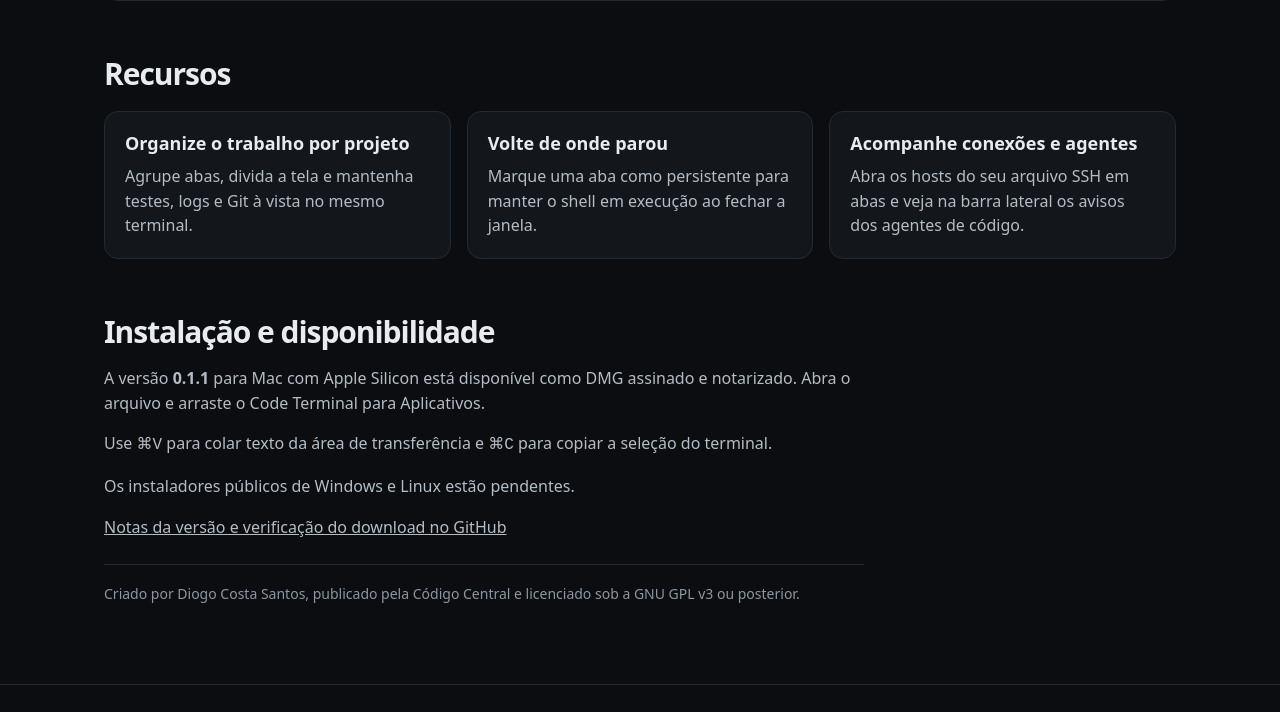
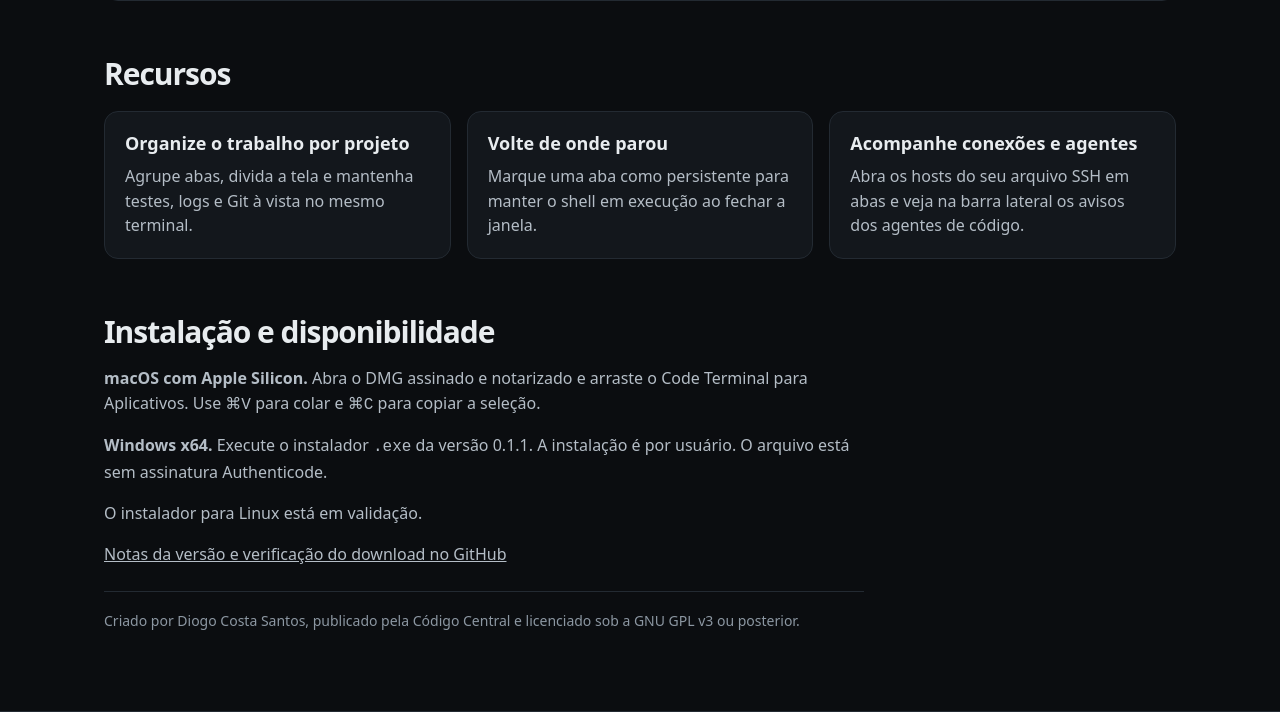
Before and after one commit to codigocentral/code-terminal, a plain HTML site: page index.html in a window 1280 px wide. Shown: the part 911-1623 px from the top of the page. Drawn offline with Linux system fonts and the light colour scheme.

Commit message:
Add the Windows installer download

```diff
--- a/index.html
+++ b/index.html
@@ -53,6 +53,7 @@
       <p>Terminal de código aberto para macOS, Windows e Linux. Use seu shell em abas verticais, divida a tela e acompanhe seus agentes de código sem sair do terminal.</p>
       <div class="actions">
         <a class="button primary" href="https://github.com/codigocentral/code-terminal/releases/download/v0.1.1/CodeTerminal-0.1.1-macos-arm64-notarized.dmg">Baixar para Mac com Apple Silicon</a>
+        <a class="button" href="https://github.com/codigocentral/code-terminal/releases/download/v0.1.1/CodeTerminal-0.1.1-windows-x64-setup.exe">Baixar para Windows x64</a>
         <a class="button" href="https://github.com/codigocentral/code-terminal/releases/download/v0.1.1/CodeTerminal-0.1.1-source.tar.gz">Código-fonte</a>
       </div>
     </header>
@@ -67,9 +68,9 @@
     </section>
     <section class="installation" aria-labelledby="instalacao">
       <h2 id="instalacao">Instalação e disponibilidade</h2>
-      <p>A versão <strong>0.1.1</strong> para Mac com Apple Silicon está disponível como DMG assinado e notarizado. Abra o arquivo e arraste o Code Terminal para Aplicativos.</p>
-      <p>Use <kbd>⌘V</kbd> para colar texto da área de transferência e <kbd>⌘C</kbd> para copiar a seleção do terminal.</p>
-      <p>Os instaladores públicos de Windows e Linux estão pendentes.</p>
+      <p><strong>macOS com Apple Silicon.</strong> Abra o DMG assinado e notarizado e arraste o Code Terminal para Aplicativos. Use <kbd>⌘V</kbd> para colar e <kbd>⌘C</kbd> para copiar a seleção.</p>
+      <p><strong>Windows x64.</strong> Execute o instalador <code>.exe</code> da versão 0.1.1. A instalação é por usuário. O arquivo está sem assinatura Authenticode.</p>
+      <p>O instalador para Linux está em validação.</p>
       <p><a href="https://github.com/codigocentral/code-terminal/releases/tag/v0.1.1">Notas da versão e verificação do download no GitHub</a></p>
       <p class="credits">Criado por Diogo Costa Santos, publicado pela Código Central e licenciado sob a GNU GPL v3 ou posterior.</p>
     </section>
```
